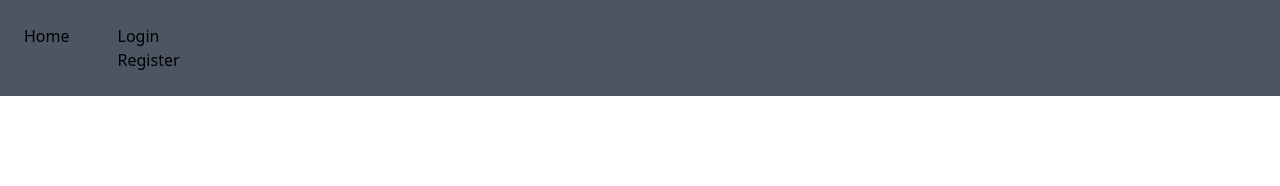
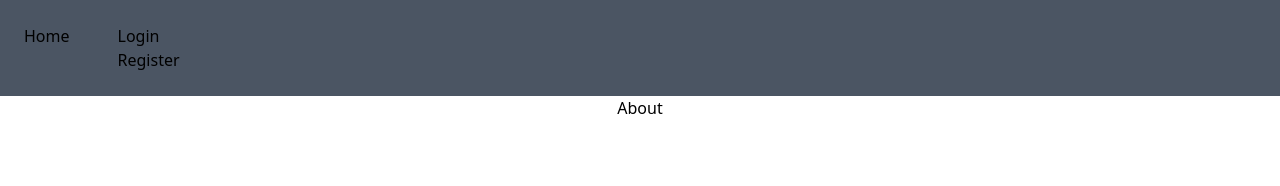
Before and after one commit to billymoroney1/synth-frontend, a Next.js app: page / in a window 1280 px wide. Shown: the top 186 px of the page. Built offline with nearby package versions, Linux system fonts and the light colour scheme.

Commit message:
changed text on home page and got rid old style

```diff
--- a/pages/Profile.js
+++ b/pages/Profile.js
@@ -35,7 +35,7 @@ export default function Profile() {
         <Layout>
         {!loading && (
             <div>
-                <div className='text-center mt-12 mb-12 text-4xl'>
+                <div className='text-center mt-12 mb-12 text-4xl bg-gray-300'>
                    Presets
                 </div>
                 <div className='grid grid-flow-row grid-cols-3 auto-rows-auto justify-items-center'>
--- a/pages/index.js
+++ b/pages/index.js
@@ -1,12 +1,11 @@
-import styles from '../styles/Home.module.css'
 
 import Layout from '../components/Layout'
 
 export default function Home() {
   return (
     <Layout>
-        <div className={styles.container}>
-          Home
+        <div className='text-center'>
+          About
         </div>
     </Layout>
   )
```
